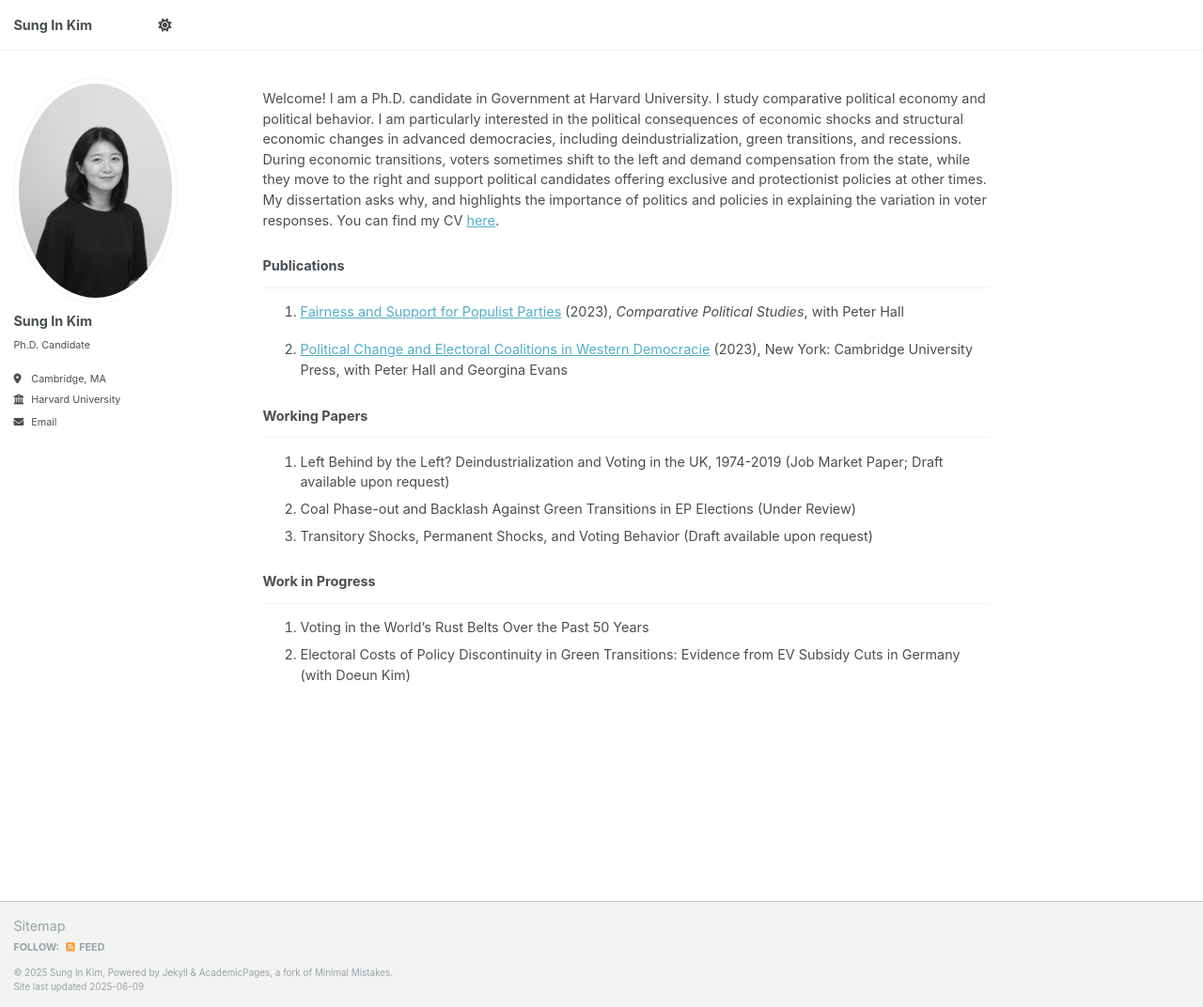
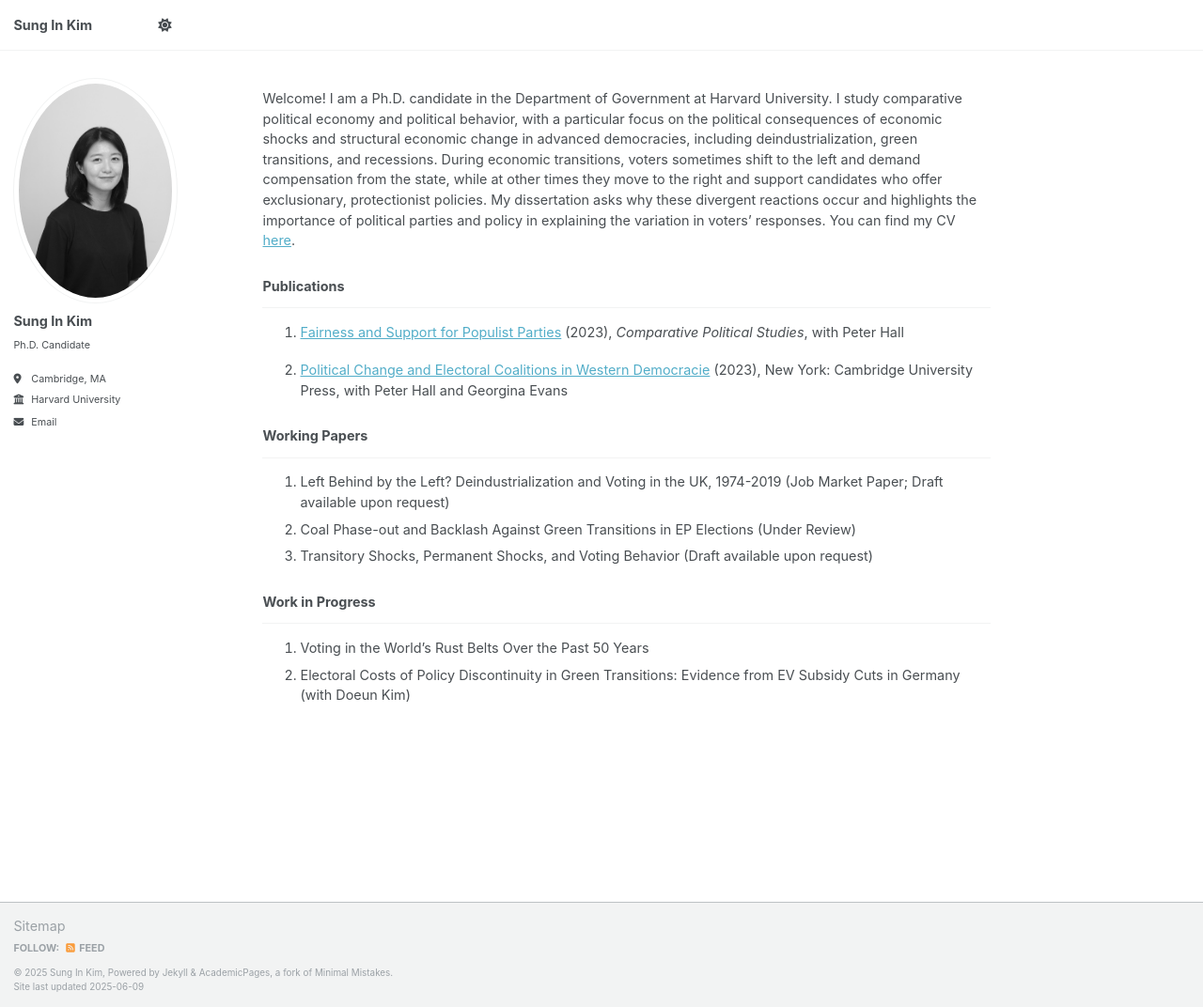
Before and after one commit to Sung-In-Kim/sung-in-kim, a Jekyll site: the page built from _pages/about.md, in a window 1280 px wide and 1072 px high. Shown: the whole window at 94% size. Built offline with Jekyll 4.4.1, drawn with Linux system fonts in a browser that asks for light colours.

Commit message:
Update about.md

```diff
--- a/_pages/about.md
+++ b/_pages/about.md
@@ -9,9 +9,7 @@ redirect_from:
 ---
 
 
-Welcome! I am a Ph.D. candidate in Government at Harvard University. I study comparative political economy and political behavior. I am particularly interested in the political consequences of economic shocks and structural economic changes in advanced democracies, including deindustrialization, green transitions, and recessions. During economic transitions, voters sometimes shift to the left and demand compensation from the state, while they move to the right and support political candidates offering exclusive and protectionist policies at
-other times. My dissertation asks why, and highlights the importance of politics and policies
-in explaining the variation in voter responses. You can find my CV [here](https://sung-in-kim.github.io/files/CV_SungInKim.pdf).
+Welcome! I am a Ph.D. candidate in the Department of Government at Harvard University. I study comparative political economy and political behavior, with a particular focus on the political consequences of economic shocks and structural economic change in advanced democracies, including deindustrialization, green transitions, and recessions. During economic transitions, voters sometimes shift to the left and demand compensation from the state, while at other times they move to the right and support candidates who offer exclusionary, protectionist policies. My dissertation asks why these divergent reactions occur and highlights the importance of political parties and policy in explaining the variation in voters’ responses. You can find my CV [here](https://sung-in-kim.github.io/files/CV_SungInKim.pdf).
 
 
 ### Publications
```
